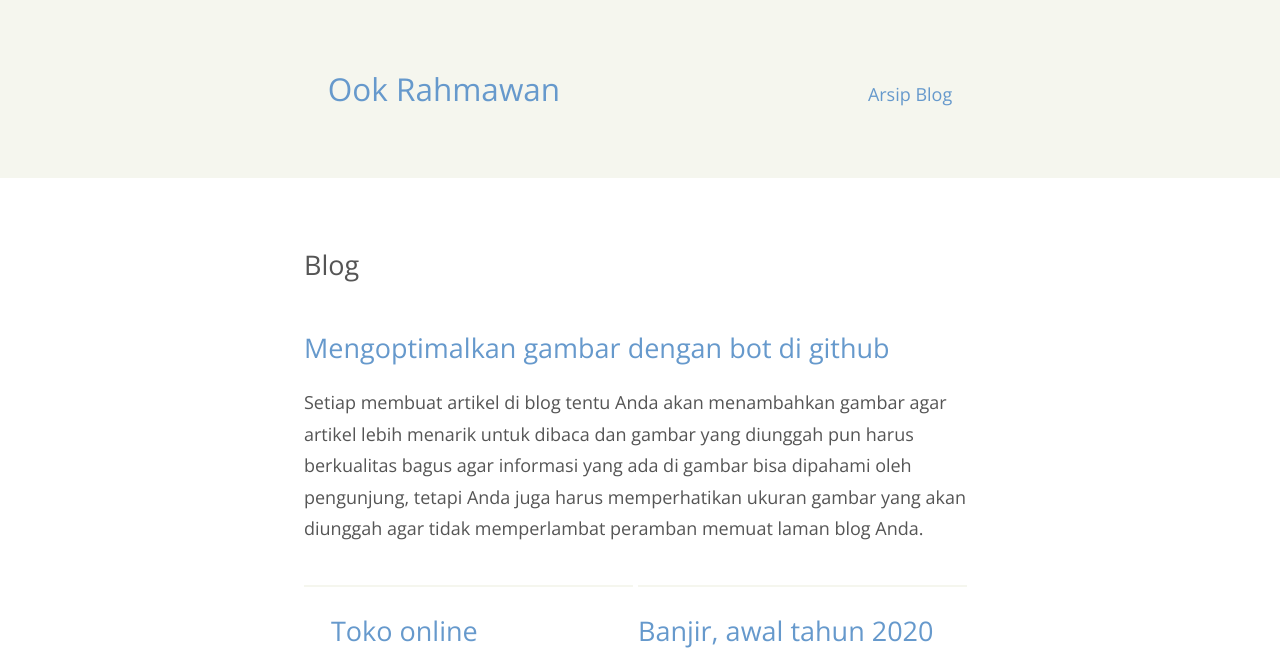
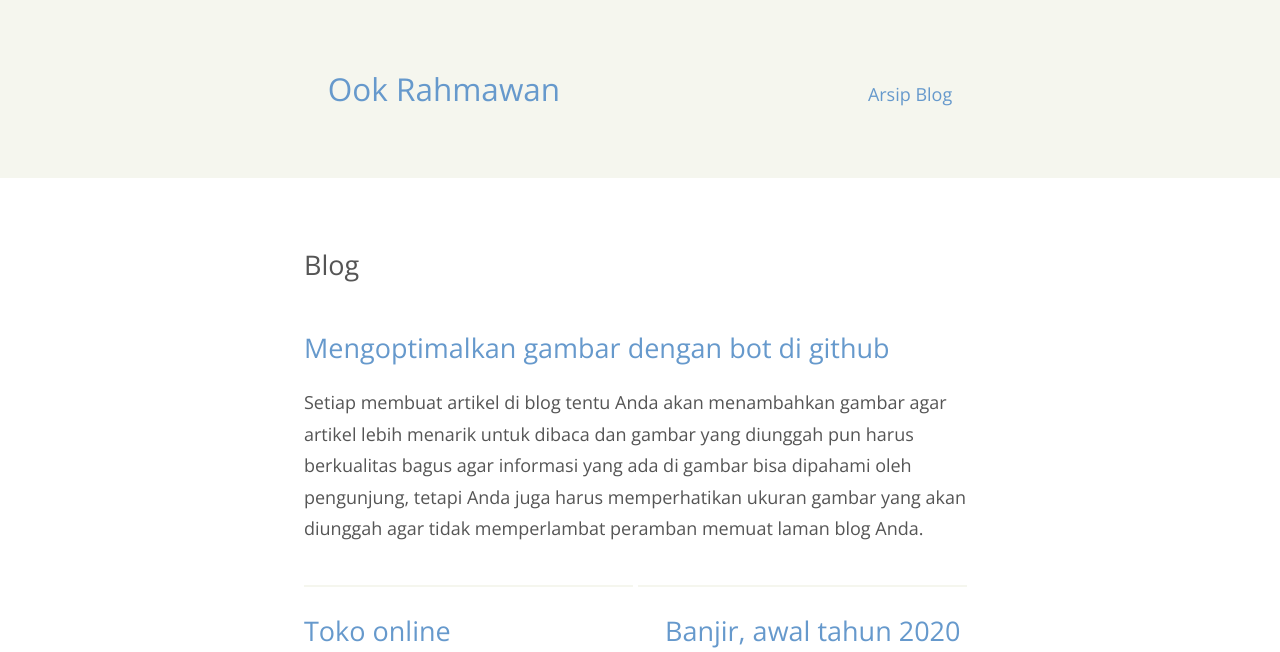
Before and after one commit to krhmwn/krhmwn, a Jekyll site: the page built from index.html, in a window 1280 px wide. Shown: the top 652 px of the page. Built offline with Jekyll 4.4.1, drawn with Linux system fonts in a browser that asks for light colours.

Commit message:
update v.1.0.22

```diff
--- a/assets/css/main.css
+++ b/assets/css/main.css
@@ -193,7 +193,7 @@ padding: 0.25em 0;
 border-top: 0 none;
 }
 
-.post li:nth-child(2n+0) {
+.post li:nth-child(2n+3) {
 padding-left: 0;
 }
 
@@ -231,7 +231,7 @@ display:inline-block;
 vertical-align:top
 }
 
-.post li:nth-child(2n+0) {
+.post li:nth-child(2n+3) {
 padding-left: 1.5em;
 }
 
```
